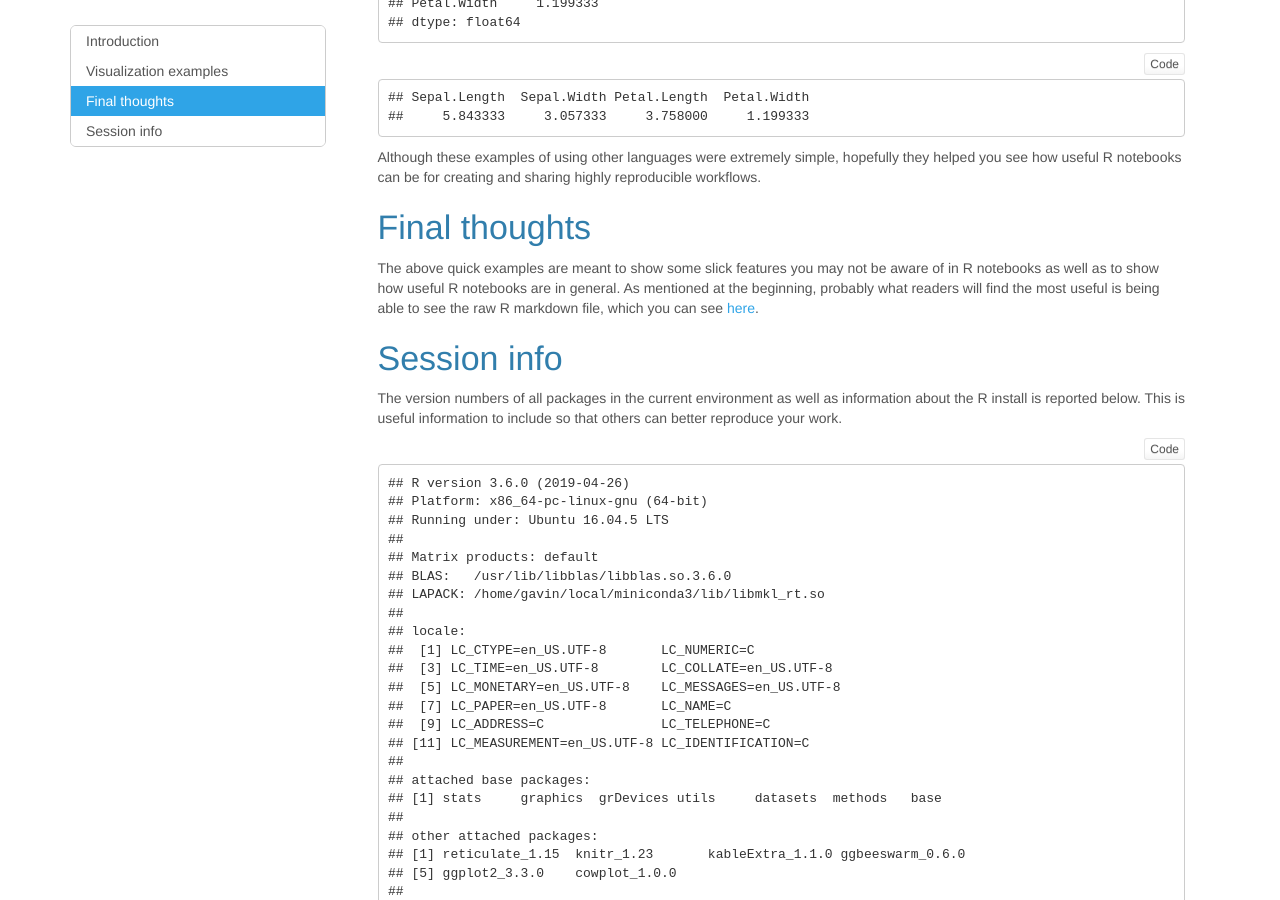
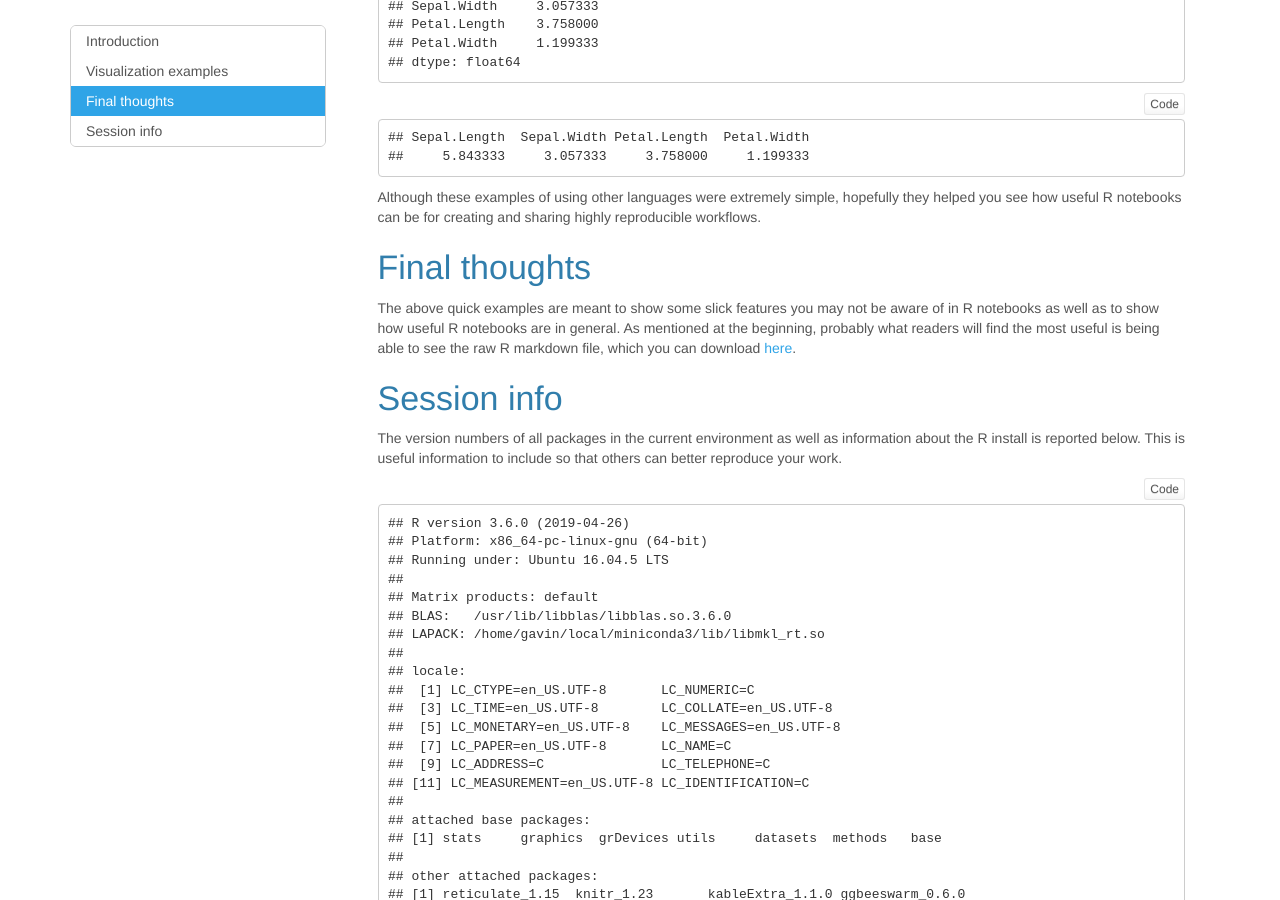
Before and after one commit to gavinmdouglas/gavinmdouglas.github.io, a Jekyll site: the page pages/R_notebook_example.html, which Jekyll copies as it is, in a window 1280 px wide and 900 px high, scrolled down 3984 px. Built offline with Jekyll 4.4.1, drawn with Linux system fonts in a browser that asks for light colours; some of the changed text lies outside the part shown.

Commit message:
updated R notebook

```diff
--- a/assets/workshops/R_notebook/code_example.Rmd
+++ b/assets/workshops/R_notebook/code_example.Rmd
@@ -31,7 +31,7 @@
 
 R notebooks are a convenient and slick way to explore your data and share analyses with collaborators. The clearest advantage is that both the results and the code used are present in the same file and can be shared as an HTML file. This R notebook is intended to highlight the main R notebook features that I find helpful.
 
-You can see the R code used at each step below, but for the purposes of this exercise **the full R markdown file will be more useful for understanding how to make a notebook like this**. This format (`.Rmd` rather than a standard `.R` script) is a markdown format that includes chunks of code (usually, but not always, in R). You can see the accompanying R markdown file [here](http://www.gavindouglas.ca/pages/r_notebook/example.Rmd).
+You can see the R code used at each step below, but for the purposes of this exercise **the full R markdown file will be more useful for understanding how to make a notebook like this**. This format (`.Rmd` rather than a standard `.R` script) is a markdown format that includes chunks of code (usually, but not always, in R). You can download the accompanying R markdown file [here](http://www.gavindouglas.ca/assets/workshops/R_notebook/code_example.Rmd).
 
 ## Highlight overview
 Note the table of content that floats on the side of the page while scrolling. Settings like this, the particular layout, and whether code should be hidden by default, are specified at the beginning of the R markdown file. Another really handy feature of R notebooks is that you can execute specific chunks of code at a time - **this makes them useful for standard data analysis, when you might be re-writing and troubleshooting code, and not merely as a way to summarize final code**.
@@ -212,7 +212,7 @@
 Although these examples of using other languages were extremely simple, hopefully they helped you see how useful R notebooks can be for creating and sharing highly reproducible workflows.
 
 # Final thoughts
-The above quick examples are meant to show some slick features you may not be aware of in R notebooks as well as to show how useful R notebooks are in general. As mentioned at the beginning, probably what readers will find the most useful is being able to see the raw R markdown file, which you can see [here](http://www.gavindouglas.ca/pages/r_notebook/example.Rmd).
+The above quick examples are meant to show some slick features you may not be aware of in R notebooks as well as to show how useful R notebooks are in general. As mentioned at the beginning, probably what readers will find the most useful is being able to see the raw R markdown file, which you can download [here](http://www.gavindouglas.ca/assets/workshops/R_notebook/code_example.Rmd).
 
 # Session info
 The version numbers of all packages in the current environment as well as information about the R install is reported below. This is useful information to include so that others can better reproduce your work.
--- a/pages/R_notebook_example.html
+++ b/pages/R_notebook_example.html
@@ -1638,11 +1638,14 @@
 <div id="introduction" class="section level1">
 <h1>Introduction</h1>
 <p>R notebooks are a convenient and slick way to explore your data and share analyses with collaborators. The clearest advantage is that both the results and the code used are present in the same file and can be shared as an HTML file. This R notebook is intended to highlight the main R notebook features that I find helpful.</p>
-<p>You can see the R code used at each step below, but for the purposes of this exercise <strong>the full R markdown file will be more useful for understanding how to make a notebook like this</strong>. This format (<code>.Rmd</code> rather than a standard <code>.R</code> script) is a markdown format that includes chunks of code (usually, but not always, in R). You can see the accompanying R markdown file <a href="http://www.gavindouglas.ca/pages/r_notebook/example.Rmd">here</a>.</p>
+<p>You can see the R code used at each step below, but for the purposes of this exercise <strong>the full R markdown file will be more useful for understanding how to make a notebook like this</strong>. This format (<code>.Rmd</code> rather than a standard <code>.R</code> script) is a markdown format that includes chunks of code (usually, but not always, in R). You can download the accompanying R markdown file <a href="http://www.gavindouglas.ca/assets/workshops/R_notebook/code_example.Rmd">here</a>.</p>
 <div id="highlight-overview" class="section level2">
 <h2>Highlight overview</h2>
 <p>Note the table of content that floats on the side of the page while scrolling. Settings like this, the particular layout, and whether code should be hidden by default, are specified at the beginning of the R markdown file. Another really handy feature of R notebooks is that you can execute specific chunks of code at a time - <strong>this makes them useful for standard data analysis, when you might be re-writing and troubleshooting code, and not merely as a way to summarize final code</strong>.</p>
-<p>The other features that will be highlighted are: * Using tabs to present related data * Printing pretty tables * Using other languages besides R</p>
+<p>The other features that will be highlighted are:<br />
+* Using tabs to present related data<br />
+* Printing pretty tables<br />
+* Using other languages besides R</p>
 </div>
 <div id="example-dataset" class="section level2">
 <h2>Example dataset</h2>
@@ -2003,7 +2006,7 @@
 </div>
 <div id="final-thoughts" class="section level1">
 <h1>Final thoughts</h1>
-<p>The above quick examples are meant to show some slick features you may not be aware of in R notebooks as well as to show how useful R notebooks are in general. As mentioned at the beginning, probably what readers will find the most useful is being able to see the raw R markdown file, which you can see <a href="http://www.gavindouglas.ca/pages/r_notebook/example.Rmd">here</a>.</p>
+<p>The above quick examples are meant to show some slick features you may not be aware of in R notebooks as well as to show how useful R notebooks are in general. As mentioned at the beginning, probably what readers will find the most useful is being able to see the raw R markdown file, which you can download <a href="http://www.gavindouglas.ca/assets/workshops/R_notebook/code_example.Rmd">here</a>.</p>
 </div>
 <div id="session-info" class="section level1">
 <h1>Session info</h1>
```
